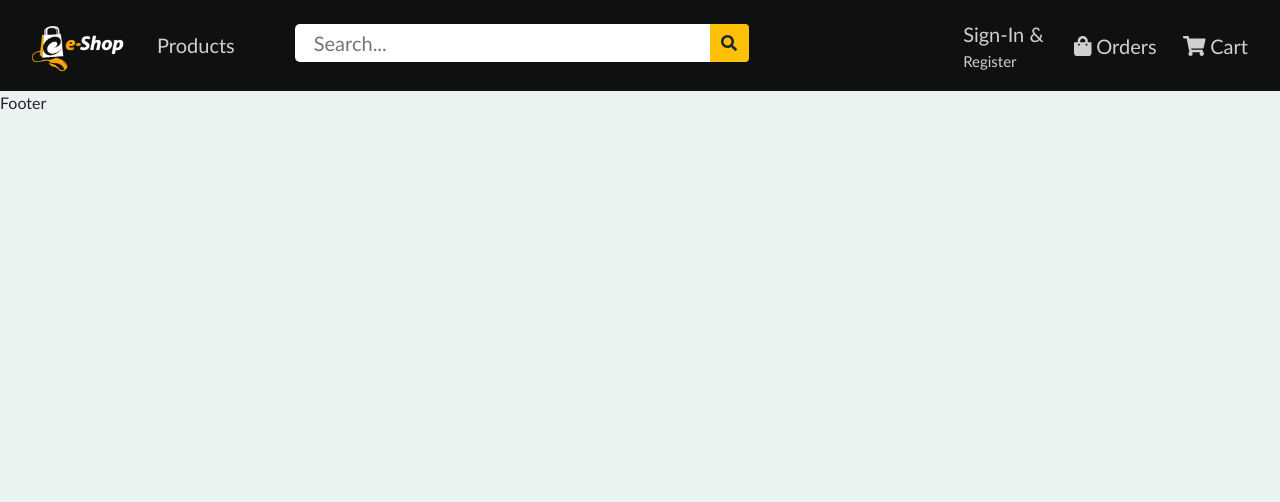
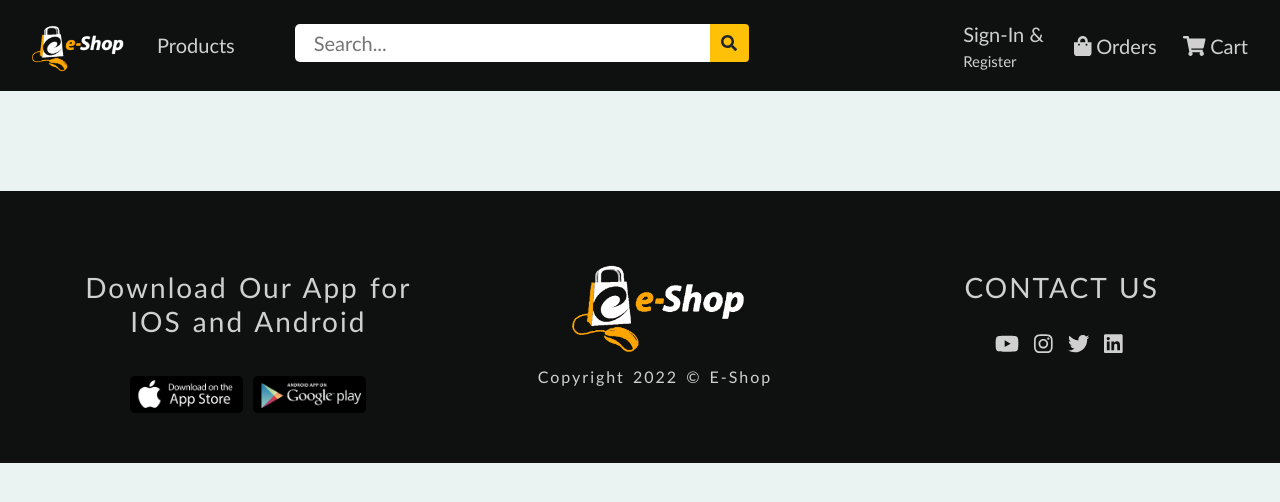
Before and after one commit to adam-25/E-Shop, a React (Create React App) app in the folder frontend/: page / in a window 1280 px wide. Shown: the top 502 px of the page. Built offline with nearby package versions, Linux system fonts and the light colour scheme.

Commit message:
Footer Completed

```diff
--- a/frontend/src/Components/Layout/Footer/Footer.js
+++ b/frontend/src/Components/Layout/Footer/Footer.js
@@ -1,8 +1,39 @@
-import React from 'react'
+import React from 'react';
+import IOSApp from '../../../Images/appStoreDownload.png';
+import androidApp from '../../../Images/playStoreDownload.png';
+import logo from '../../../Images/logo.png';
+import '../../../Styles/footerStyles.css';
 
 const Footer = () => {
 	return (
-		<div>Footer</div>
+
+		<section id="foo">
+			<div className="row">
+				<div className="col-lg-4 col-md-6">
+					<div className="footer">
+						<h3>Download Our App for IOS and Android</h3>
+						<a href="https://www.apple.com/ca/app-store/" target="_blank"><img className="ios" src={IOSApp} alt="Download IOS App" /></a>
+						<a href="https://play.google.com/store" target="_blank"><img className="android" src={androidApp} alt="Download Android App" /></a>
+					</div>
+				</div>
+				<div className="col-lg-4 col-md-6">
+					<div className="footer">
+						<a href="/Home"><img className="logo-footer" src={logo} alt="Web-site logo" /></a>
+						<p>Copyright 2022 &copy; E-Shop</p>
+					</div>
+				</div>
+				<div className="col-lg-4 col-md-12">
+					<div className="footer">
+						<h3>CONTACT US</h3>
+						<a href="https://www.youtube.com/channel/UCqopxIRqpOAa0hpcXP7ngMA" target="_blank"><i class="fab fa-youtube fa-lg icon"></i></a>
+						<a href="https://www.instagram.com/adarsh_11_/" target="_blank"><i class="fab fa-instagram fa-lg icon"></i></a>
+						<a href="https://twitter.com/Adarsh_Dudhat" target="_blank"><i class="fab fa-twitter fa-lg icon"></i></a>
+						<a href="https://www.linkedin.com/in/adarsh-dudhat/" target="_blank"><i class="fab fa-linkedin fa-lg icon"></i></a>
+					</div>
+				</div>
+			</div>
+
+		</section>
 	)
 }
 
--- a/frontend/src/Styles/footerStyles.css
+++ b/frontend/src/Styles/footerStyles.css
@@ -0,0 +1,52 @@
+
+#foo {
+	text-align: center;
+	padding: 30px 30px 50px 60px;
+	background-color: #0F1111;
+	margin-top: 100px;
+}
+
+#foo p {
+	word-spacing: 2px;
+	letter-spacing: 2px;
+}
+
+#foo h3 {
+	word-spacing: 2px;
+	letter-spacing: 2px;
+}
+
+.footer {
+	height: auto;
+	margin-top: 50px;
+	background-color: #0F1111;
+	color: #d0d0d0;
+}
+
+.ios {
+	width: 30%;
+	margin-top: 30px;
+}
+
+.android {
+	width: 30%;
+	margin-top: 30px;
+	margin-left: 10px;
+}
+
+.logo-footer {
+	margin-top: -30px;
+	width: 50%;
+	height: 1%;
+}
+
+.icon {
+	margin: 20px 10px 10px 5px;
+	color: #d0d0d0;
+}
+
+@media all and (max-width: 600px)	{
+	#foo {
+		padding: 30px 30px 50px 40px;
+	}
+}
```
Also changed, not shown: frontend/src/Images/appStoreDownload.png (added), frontend/src/Images/playStoreDownload.png (added).
